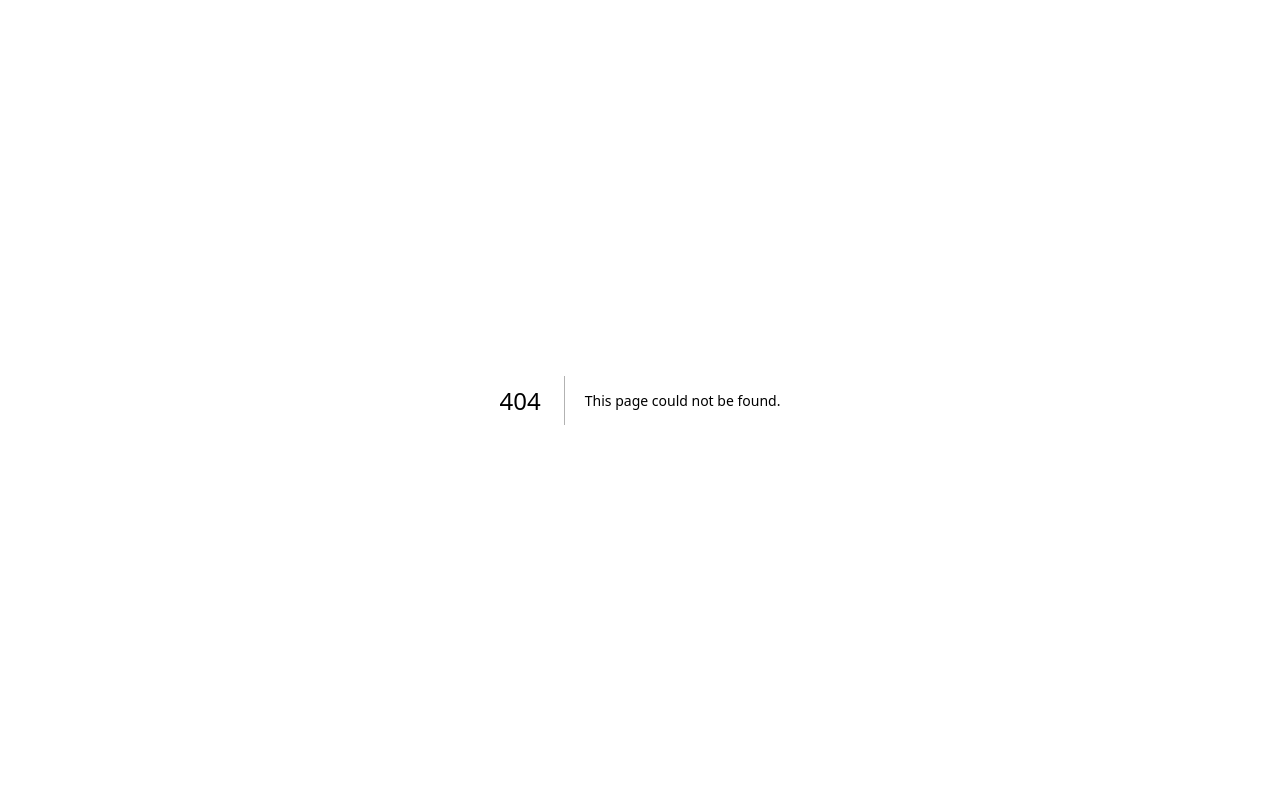
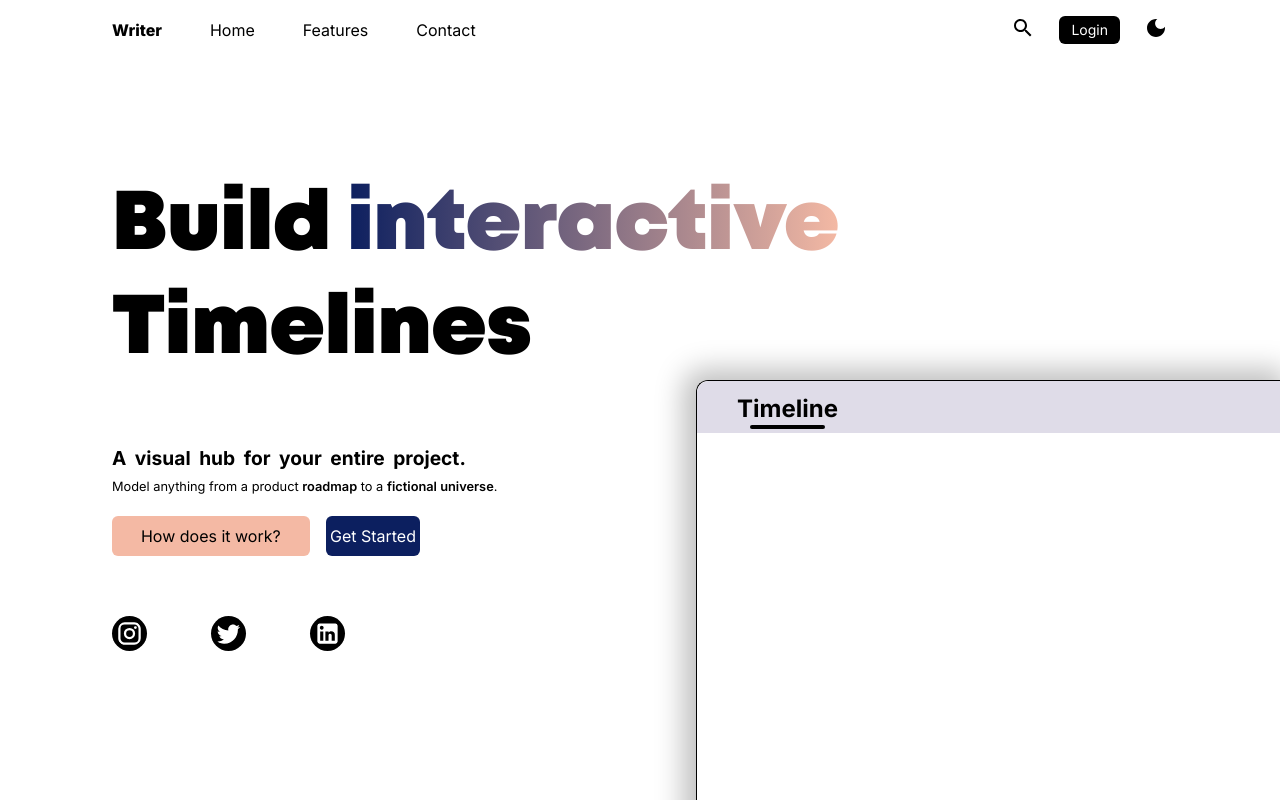
Before and after one commit to isinghdivyanshu/plotspark, a Next.js app: page / in a window 1280 px wide. Before the commit this address had no page. Built offline with nearby package versions, Linux system fonts and the light colour scheme.

Commit message:
fix: root path and home

```diff
--- a/src/app/(dashboard)/home/page.js
+++ b/src/app/(dashboard)/page.js
@@ -1,18 +1,19 @@
 import InstagramIcon from "@mui/icons-material/Instagram";
 import TwitterIcon from "@mui/icons-material/Twitter";
 import LinkedInIcon from "@mui/icons-material/LinkedIn";
+// import { Mont } from "../fonts";
 
 export default function Home() {
 	return (
 		<div
-			className="bg-white dark:bg-black pl-28 dark:text-white pt-28 overflow-hidden"
+			className="bg-white dark:bg-[#1a1d28] pl-28 dark:text-white pt-28 overflow-hidden"
 			style={{ height: "calc(100vh - 3.75rem" }}
 		>
 			<div className="whitespace-pre-line  leading-tight text-[6.5vw] font-[Mont]">
 				Build{" "}
 				<span
 					className="bg-gradient-to-r from-[#0c1f5f] to-[#f4b9a4] dark:from-[#a0b3f3] dark:to-[#f4b9a4] bg-clip-text"
-					style={{ webkitTextFillColor: "transparent" }}
+					style={{ WebkitTextFillColor: "transparent" }}
 				>
 					interactive
 				</span>{" "}
@@ -61,11 +62,14 @@ export default function Home() {
 						</div>
 					</div>
 				</div>
-				<div className="w-1/2 rounded-tl-xl border border-[#000000] dark:border-[#ffffff] border-r-0 shadow-xl shadow-[#000000] dark:shadow-[#ffffff]">
-					<div className="bg-[#dfdce8] dark:bg-[#202431] rounded-tl-xl py-3 px-10 font-bold text-2xl">
-						Timeline
+				<div className="w-1/2 rounded-tl-xl rounded-bl-xl border border-[#000000] dark:border-[#ffffff] border-r-0 shadow-[-4px_-2px_28px_9px_rgba(0,0,0,0.25)] dark:shadow-[-4px_-2px_28px_9px_rgba(255,255,255,0.1)] ">
+					<div className="bg-[#dfdce8] dark:bg-[#202431] rounded-tl-xl pt-3 pb-1 px-10 font-bold text-2xl">
+						<div className="flex w-fit flex-col items-center justify-center">
+							Timeline
+							<span className="w-[75%] rounded-xl bg-black dark:bg-white h-1"></span>
+						</div>
 					</div>
-					<div className="h-[50vh] bg-white dark:bg-[#1e1e1e]"></div>
+					<div className="h-[52vh] rounded-bl-xl bg-white dark:bg-[#1e1e1e]"></div>
 				</div>
 			</div>
 		</div>
```
